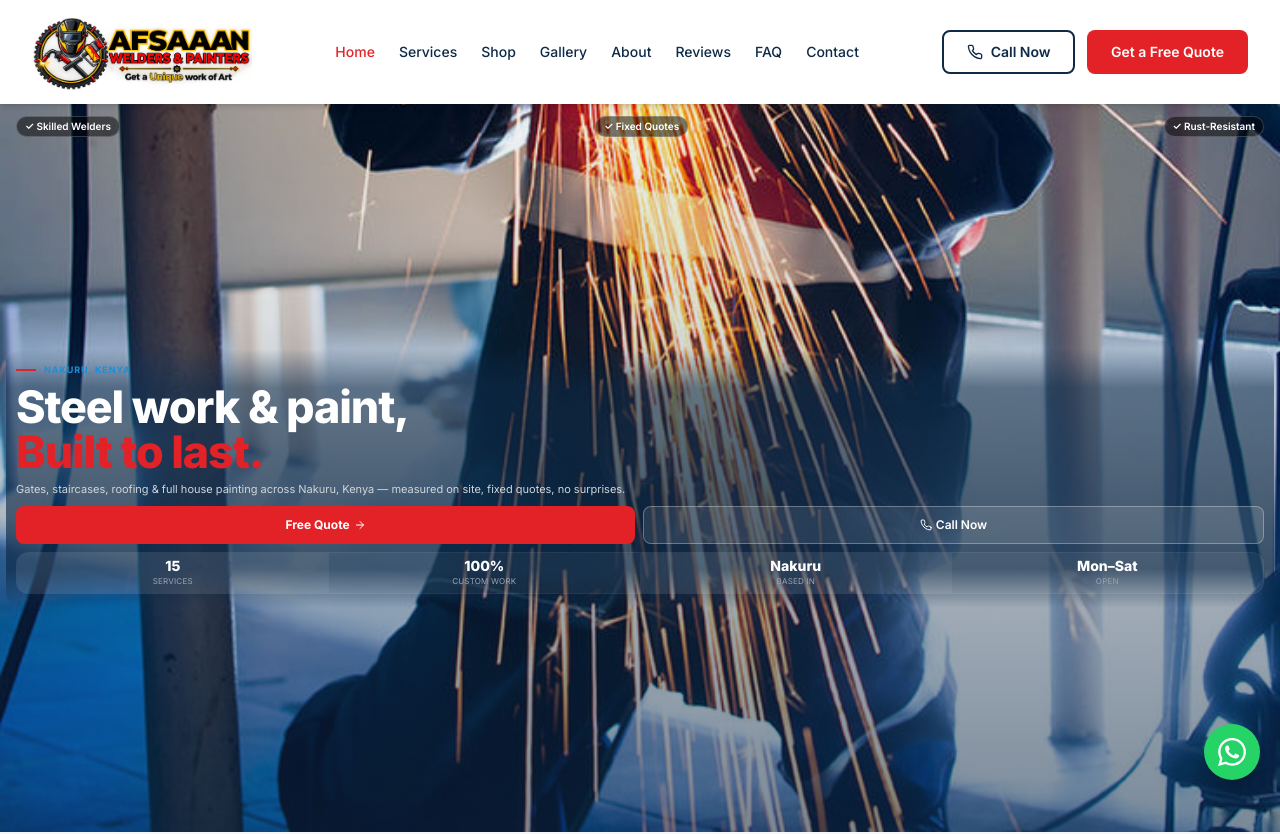
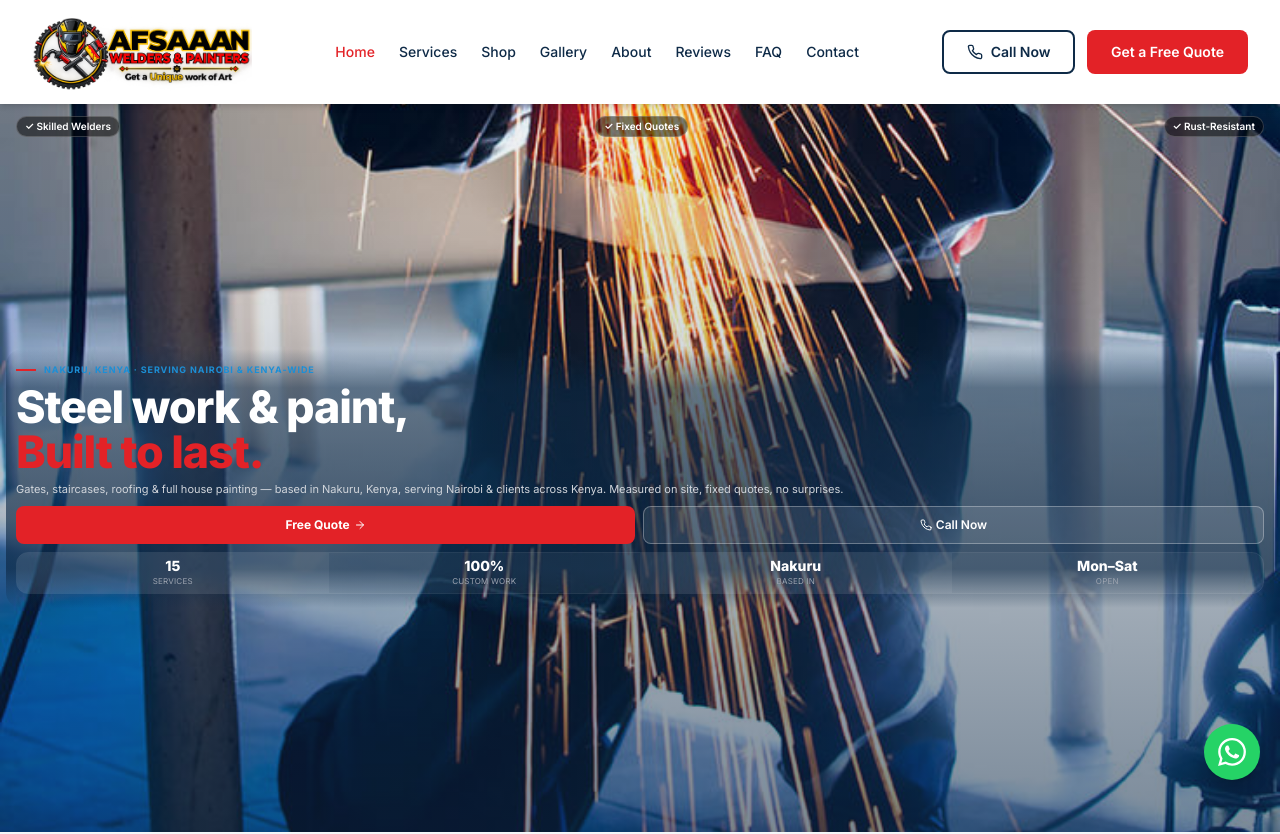
Before and after one commit to Muchyz/Afsaan, a React (Vite) app: page / in a window 1280 px wide. Shown: the top 834 px of the page. Built offline with nearby package versions, Linux system fonts and the light colour scheme.

Commit message:
add service area messaging to hero and about page for local SEO

```diff
--- a/src/components/sections/Hero.jsx
+++ b/src/components/sections/Hero.jsx
@@ -54,7 +54,7 @@ export default function Hero() {
         >
           <div className="flex items-center gap-2">
             <span className="w-5 h-[2px] bg-brandred flex-shrink-0" />
-            <span className="text-sky font-bold uppercase tracking-widest" style={{ fontSize: '9px' }}>{business.location}</span>
+            <span className="text-sky font-bold uppercase tracking-widest" style={{ fontSize: '9px' }}>{business.location} · Serving Nairobi &amp; Kenya-Wide</span>
           </div>
 
           <h1 className="font-extrabold text-white tracking-tight leading-none" style={{ fontSize: 'clamp(1.8rem, 8vw, 2.8rem)' }}>
@@ -63,7 +63,7 @@ export default function Hero() {
           </h1>
 
           <p className="text-gray-300 leading-snug" style={{ fontSize: '11px' }}>
-            Gates, staircases, roofing &amp; full house painting across {business.location} — measured on site, fixed quotes, no surprises.
+            Gates, staircases, roofing &amp; full house painting — based in {business.location}, serving Nairobi &amp; clients across Kenya. Measured on site, fixed quotes, no surprises.
           </p>
 
           <div className="flex gap-2">
--- a/src/pages/About.jsx
+++ b/src/pages/About.jsx
@@ -29,7 +29,7 @@ export default function About() {
           <p className="text-sm text-sky font-semibold">About</p>
           <h1 className="mt-2 max-w-xl font-extrabold text-white text-3xl md:text-5xl">{business.name}</h1>
           <p className="mt-4 max-w-md text-sm leading-relaxed text-gray-200">
-            {business.tagline} — a welding and painting outfit based in {business.location}, building gates,
+            {business.tagline} — a welding and painting outfit based in {business.location}, {business.serviceArea.toLowerCase()}, building gates,
             structures, and finishes that hold up past the first rainy season.
           </p>
         </div>
```
